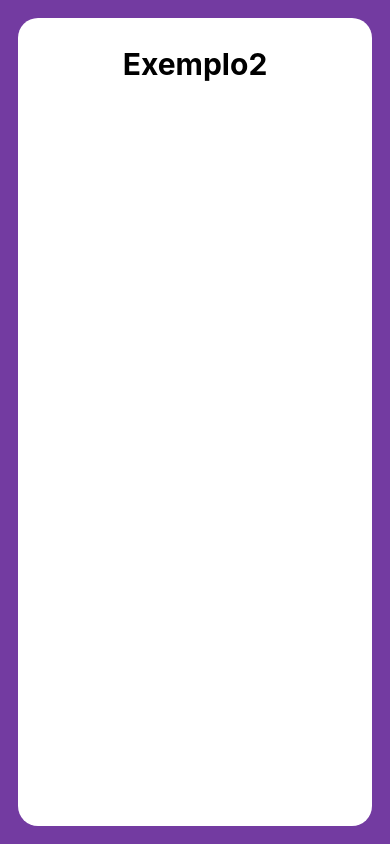
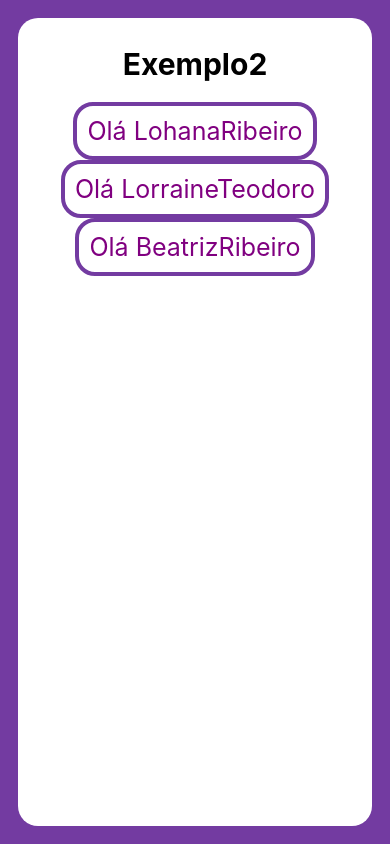
Before and after one commit to lohanabea/aula_expo_0, a React Native app: screen / in a window 390 px wide. Built offline with nearby package versions, Linux system fonts and the light colour scheme.

Commit message:
aula 16-04

```diff
--- a/components/exemplo_2/index.js
+++ b/components/exemplo_2/index.js
@@ -10,7 +10,9 @@ function Exemplo2 (){
         <View style={styles.container}>
             <Text style={styles.titulo}>Exemplo2</Text>
 
-            <mensagem/>
+            <Mensagem nome= 'Lohana' sobrenome='Ribeiro'/>
+            <Mensagem nome= 'Lorraine' sobrenome= 'Teodoro'/>
+            <Mensagem nome= 'Beatriz' sobrenome='Ribeiro'/>
 
         </View>
     );
--- a/components/exemplo_2/mensagem/index.js
+++ b/components/exemplo_2/mensagem/index.js
@@ -1,11 +1,12 @@
-import{ View,Text }from 'react-native';
+import { View, Text } from 'react-native';
 
 import styles from './styles';
 
-export default function Mensagem(){
-    return(
+
+export default function Mensagem({nome,sobrenome}) {
+    return (
         <View style={styles.viewmensagem}>
-        <Text style={styles.mensagem}>Olá Lohana Beatriz</Text>
+            <Text style={styles.mensagem}>{`Olá ${nome}${sobrenome}`}</Text>
         </View>
     );
 }
```
